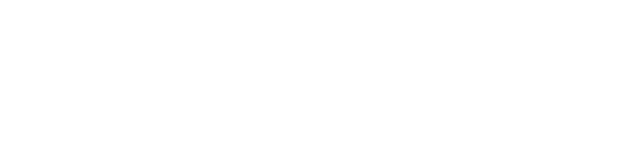
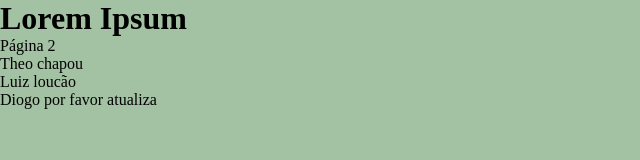
Before and after one commit to M4teusAlves/Site-aleatorio, a plain HTML site: page index.html in a window 1280 px wide. Shown: the whole page, without its empty margins (0-640 px from the left). Drawn offline with Linux system fonts and the light colour scheme.

Commit message:
Alterações

```diff
--- a/index.html
+++ b/index.html
@@ -1,14 +1,23 @@
 <!DOCTYPE html>
-<html lang="en">
+<html lang="pt-br">
 <head>
     <meta charset="UTF-8">
     <meta http-equiv="X-UA-Compatible" content="IE=edge">
     <meta name="viewport" content="width=device-width, initial-scale=1.0">
-    <title>Document</title>
+    <title>Site Aleatório</title>
+    <link rel="stylesheet" href="style.css">
 </head>
 <body>
     <header>
-
+        <h1>Lorem Ipsum</h1>
+        <nav>
+            <ul>
+                <li>Página 2</li>
+                <li>Theo chapou</li>
+                <li>Luiz loucão</li>
+                <li>Diogo por favor atualiza</li>
+            </ul>
+        </nav>
     </header>
 
     <main>
--- a/style.css
+++ b/style.css
@@ -0,0 +1,10 @@
+*{  padding: 0;
+    margin: 0;
+    list-style: none;
+    text-decoration: none;
+    color: inherit;
+}
+
+body{
+    background: #6969;
+}
```
